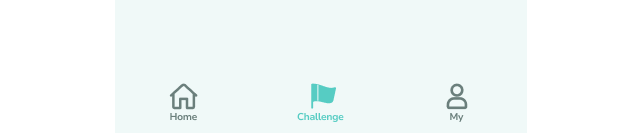
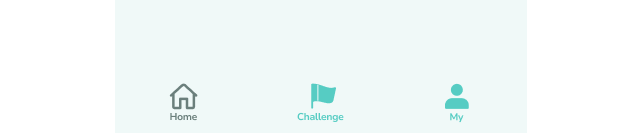
Before and after one commit to taehyeon0412/challenge_bank, a React (Create React App) app: page /mypage in a window 1280 px wide. Shown: the part 664-797 px from the top of the page, without its empty margins (319-959 px from the left). Built offline with nearby package versions, Linux system fonts and the light colour scheme.

Commit message:
BottomNav 이미지 추가
url이 mypage일 때 이미지 변경 추가

```diff
--- a/src/Components/Common/BottomNav.tsx
+++ b/src/Components/Common/BottomNav.tsx
@@ -1,12 +1,21 @@
-import { useNavigate } from "react-router-dom";
+import { useLocation, useNavigate } from "react-router-dom";
+import { useEffect } from "react";
 
 //Img
 import NavHome from "../../assets/bottomNav/navHome.png";
 import NavChallenge from "../../assets/bottomNav/navChallenge.png";
 import NavMy from "../../assets/bottomNav/navMy.png";
+import NavMyA from "../../assets/bottomNav/navMyA.png";
 
 function BottomNav() {
   const navigate = useNavigate();
+  const location = useLocation();
+
+  /* useEffect(() => {
+    if (location.pathname === "/mypage") {
+      console.log(location.pathname + "입니다.");
+    }
+  }, []); // 디버깅  */
 
   const navigateToHome = () => {
     navigate("/", { replace: true });
@@ -34,12 +43,17 @@ function BottomNav() {
         className="mx-auto cursor-pointer"
         onClick={navigateToChallenge}
       />
+
+      {location.pathname === "/mypage" ? (
+        <img src={NavMyA} alt="NavMyA" className="mx-auto cursor-pointer" />
+      ) : (
         <img
           src={NavMy}
           alt="NavMy"
           className="mx-auto cursor-pointer"
           onClick={navigateToMy}
         />
+      )}
     </div>
   );
 }
```
Also changed, not shown: src/assets/bottomNav/navMyA.png (added). Lines whose indentation alone changed are shown as unchanged.
